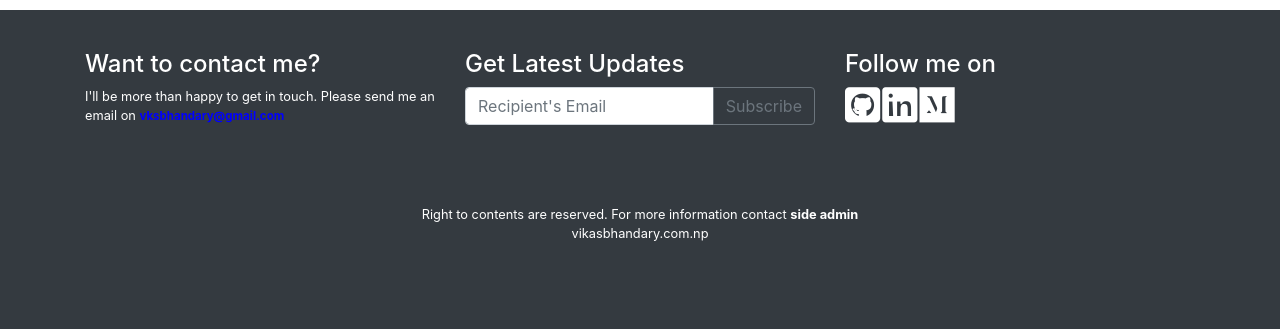
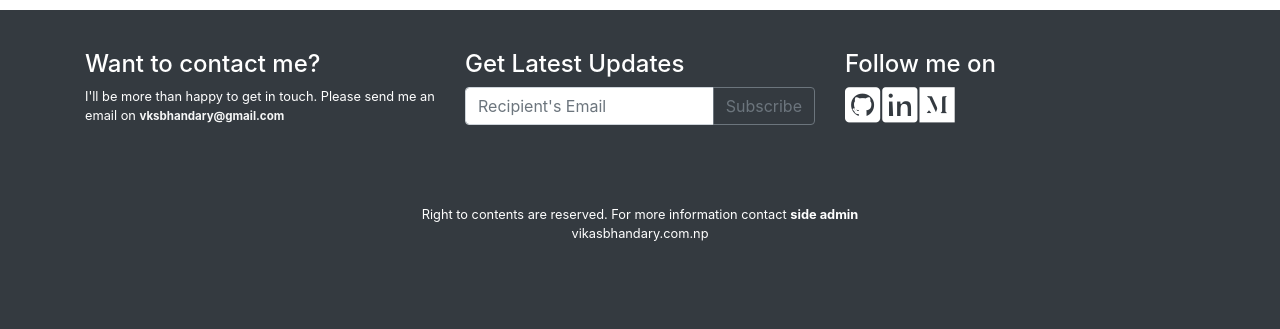
Before and after one commit to vksbhandary/django-portfolio, a Django app: template templates/bye.html in a window 1280 px wide. Shown: the part 551-880 px from the top of the page. Run offline with Django 3.2, Linux system fonts and the light colour scheme; the template is opened without the code that fills it, so the values that code supplies are empty; some libraries are stand-ins or nearby versions.

Commit message:
css changes changed email id color in contact me section

```diff
--- a/static/css/style.css
+++ b/static/css/style.css
@@ -149,8 +149,7 @@ footer a:hover {
 }
 footer .phone{
     font-size: .9em;
-
-    color: blue;
+    color: #f6f7f7;
     font-weight: 700;
 
 }
```
